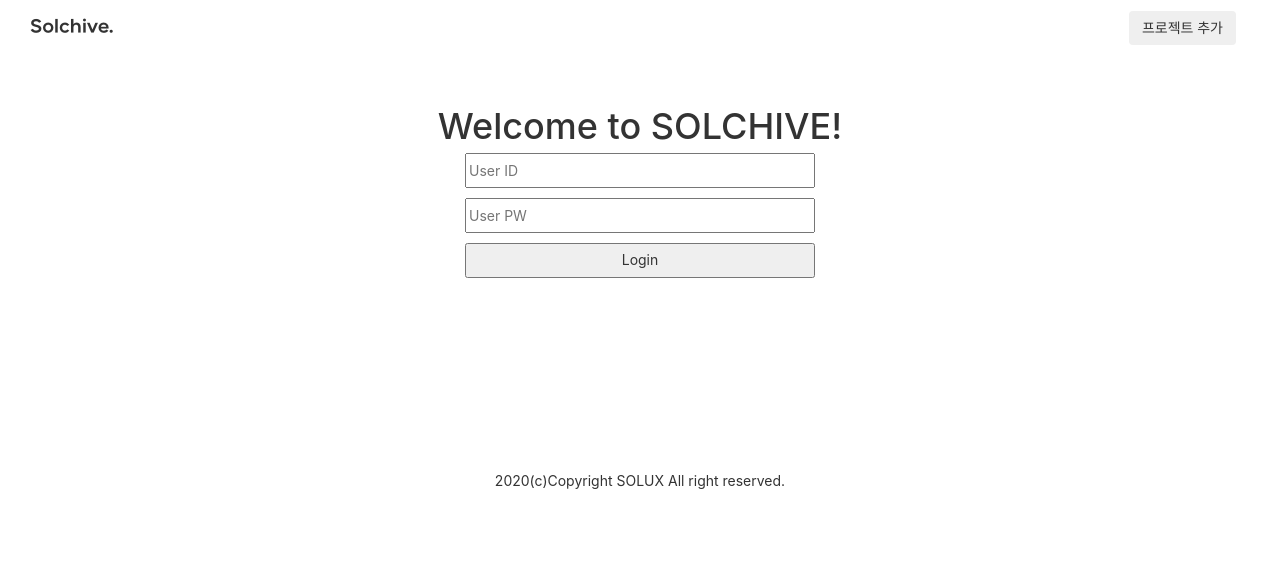
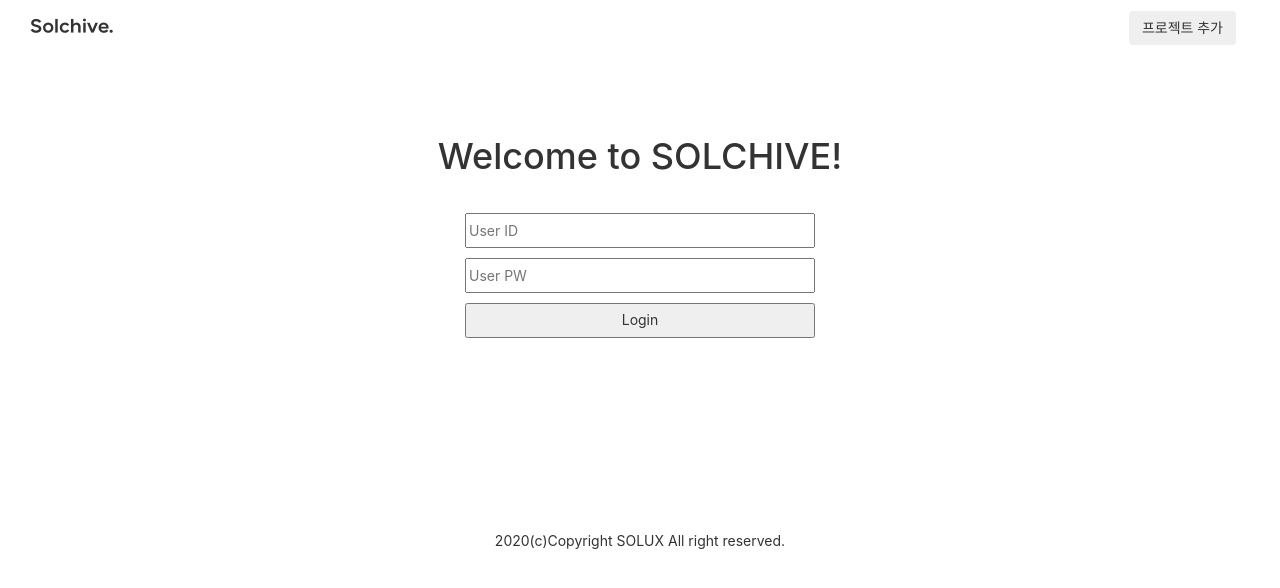
Before and after one commit to mori8/solchive, a React (Create React App) app in the folder solchive/: page /login in a window 1280 px wide. Shown: the top 588 px of the page. Built offline with nearby package versions, Linux system fonts and the light colour scheme.

Commit message:
login 소폭 수정

```diff
--- a/solchive/src/components/Auth/Login.js
+++ b/solchive/src/components/Auth/Login.js
@@ -63,25 +63,10 @@ class Login extends Component {
 
     render() {
 
-        const containerStyle = {
-            textAlign: "center",
-            padding: "50px"
-        }
-
-        const headTitlestyle ={
-            margin: "30px",
-        }
-
-        const loginAreastyle = {
-            margin: "5px",
-            width: "300px",
-            height: "35px"
-        }
-
         return (
             <div className="wrapper">
                 <div className={style.container}>
-                    <h1 className={style.head_style}>Welcome to SOLCHIVE!</h1>
+                    <h1 className={style.head_title}>Welcome to SOLCHIVE!</h1>
                     <form className="loginForm">
                         <div>
                             <input
```
